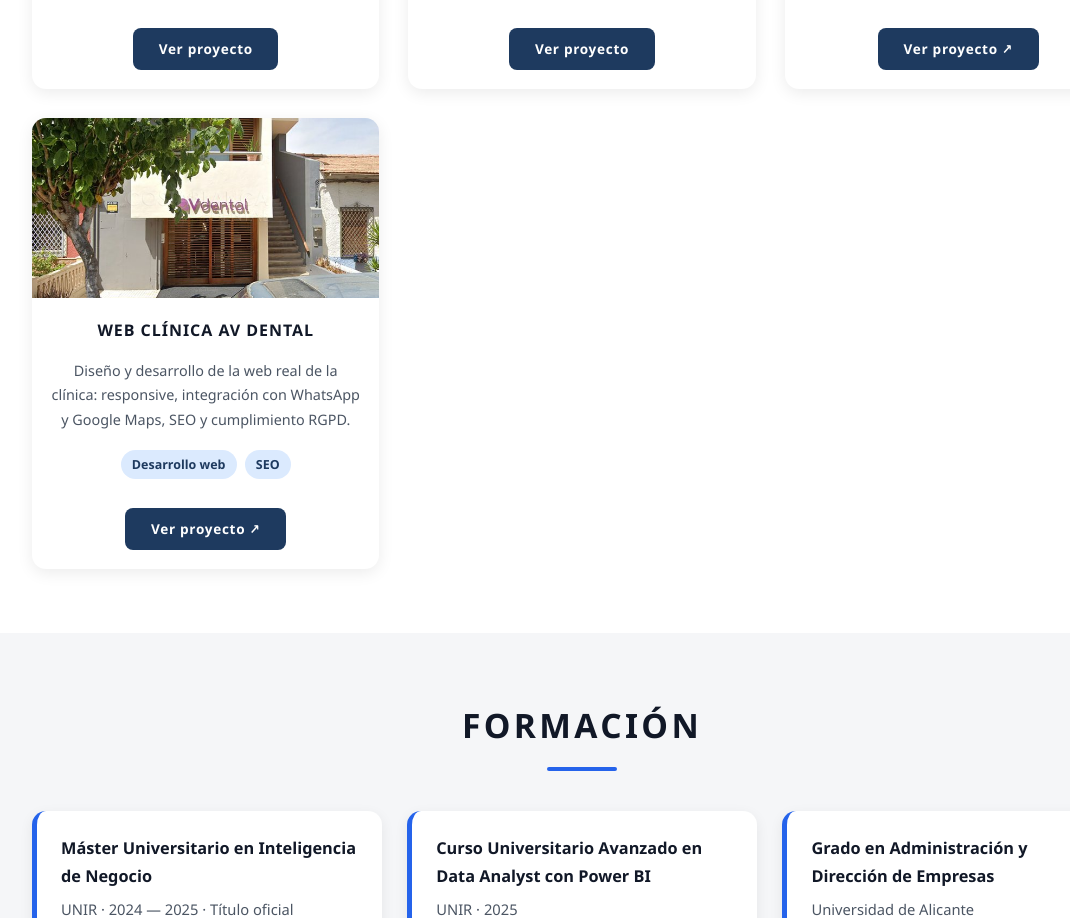
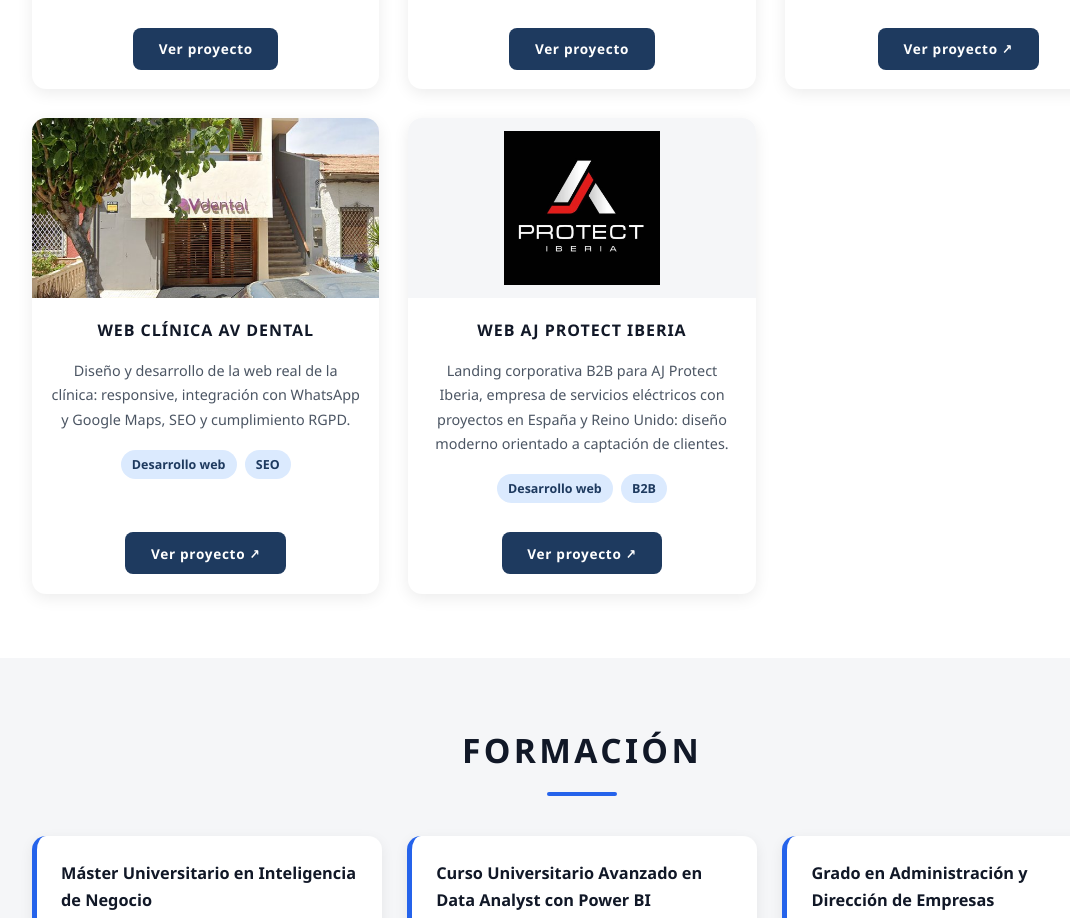
Before and after one commit to DatalyticsAGM/portfolio-adrian, a Next.js app: page / in a window 1280 px wide. Shown: the part 4325-5243 px from the top of the page, without its empty margins (58-1128 px from the left). Built offline with nearby package versions, Linux system fonts and the light colour scheme.

Commit message:
Portada: proyecto Web AJ Protect Iberia (ajprotect.com)

```diff
--- a/app/page.js
+++ b/app/page.js
@@ -121,6 +121,15 @@ const proyectos = [
     href: 'https://avgrupoelcampello.com',
     externo: true,
     cubrir: true
+  },
+  {
+    titulo: 'Web AJ Protect Iberia',
+    descripcion:
+      'Landing corporativa B2B para AJ Protect Iberia, empresa de servicios eléctricos con proyectos en España y Reino Unido: diseño moderno orientado a captación de clientes.',
+    etiquetas: ['Desarrollo web', 'B2B'],
+    imagen: '/images/logo-ajprotect.jpg',
+    href: 'https://ajprotect.com',
+    externo: true
   }
 ];
 
```
Also changed, not shown: public/images/logo-ajprotect.jpg (added).
